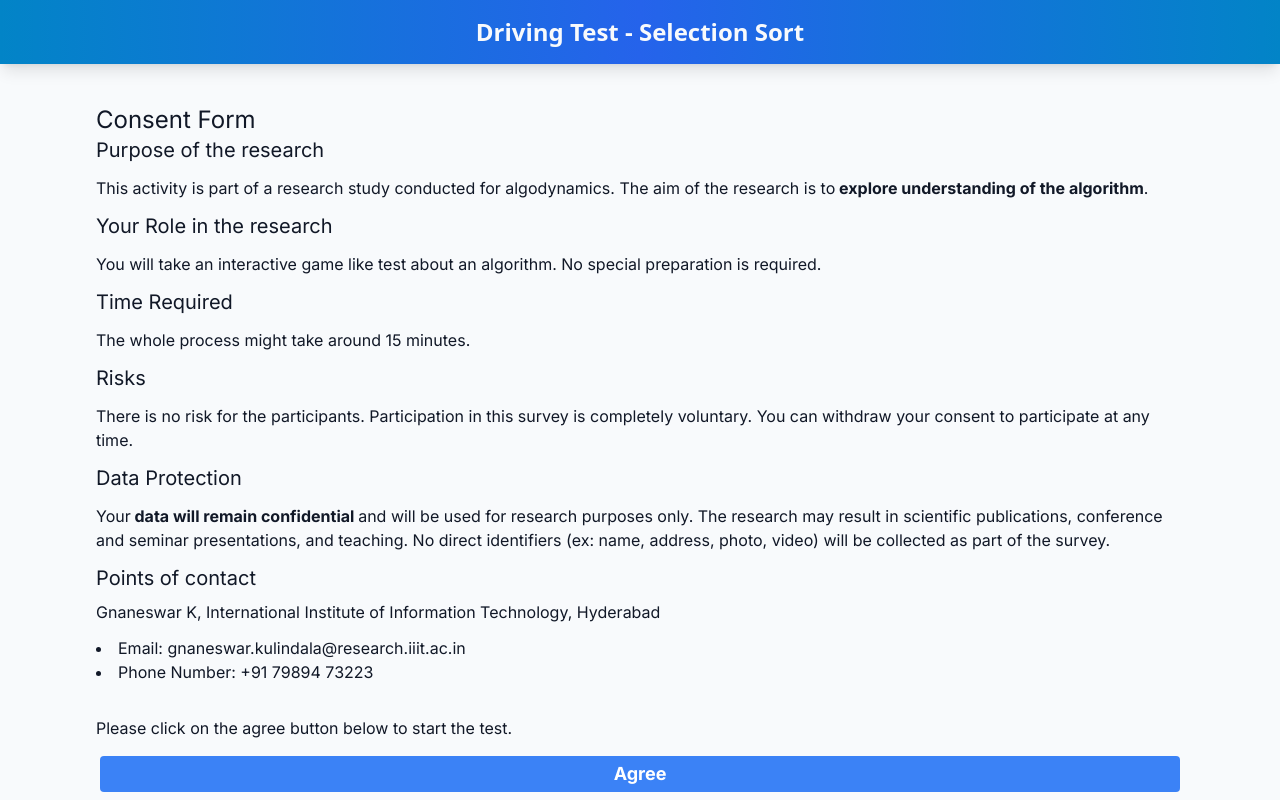
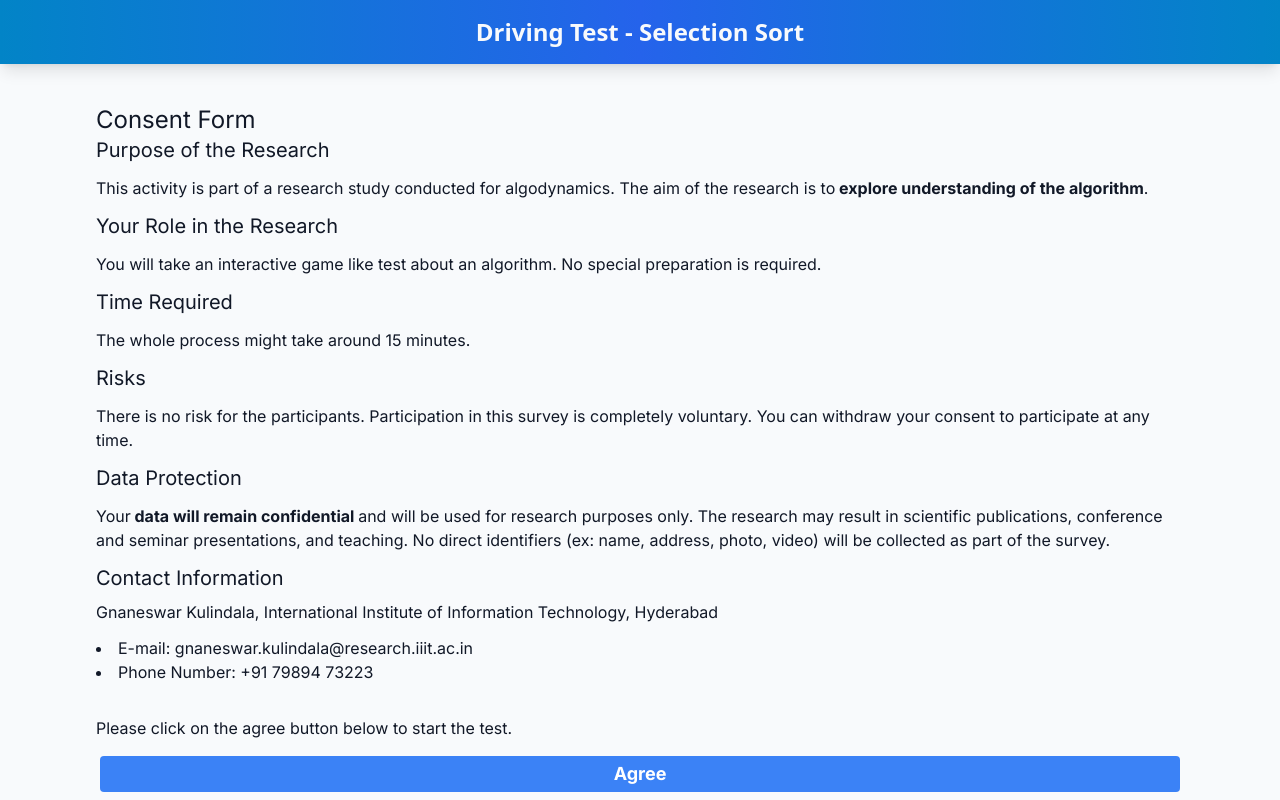
Before and after one commit to gnaneswar-k/selection-sort-dt, a Next.js app: page / in a window 1280 px wide. Built offline with nearby package versions, Linux system fonts and the light colour scheme.

Commit message:
Adjusted homepage and HTML span tag syntax.

```diff
--- a/app/experiment/error.tsx
+++ b/app/experiment/error.tsx
@@ -19,9 +19,9 @@ export default function Error({
 
   return (
     <div className={inter.className + " h-screen overflow-hidden flex flex-col bg-slate-50"}>
-      <div className={"px-4 font-sans text-l font-bold text-gray-950 col-span-4 justify-self-center"}>
+      <span className={"px-4 font-sans text-l font-bold text-gray-950 col-span-4 justify-self-center"}>
         Something went wrong while loading the experiment.
-      </div>
+      </span>
       <button
         type="button"
         className={"flex m-2 p-3 justify-center items-center rounded-md shadow-md bg-amber-300"}
--- a/app/experiment/instructions.tsx
+++ b/app/experiment/instructions.tsx
@@ -89,7 +89,7 @@ export default function Information() {
         <h1 className="text-center font-bold text-lg">Procedure</h1>
         <ol className="list-decimal ps-5">
           <li>Click on suitable control to simulate next step of selection sort algorithm.</li>
-          <li>You can do <em>Undo</em> and <em>Redo</em> actions or <em>Reset</em> the experiment by clicking on the respective buttons as per your need.</li>
+          <li>You can <em>Undo</em> and <em>Redo</em> actions or <em>Reset</em> the experiment by clicking on the respective buttons as per your need.</li>
           <li>Click on the <em>Submit Run</em> button when you are done.</li>
         </ol>
       </div>
--- a/app/experiment/page.tsx
+++ b/app/experiment/page.tsx
@@ -372,9 +372,9 @@ export default function Experiment() {
         id='headerBlock'
         className={'grid p-4 grid-cols-4 justify-around bg-gradient-to-r from-blue-600 from-25% to-sky-600  shadow-lg'}
       >
-        <div className={"px-4 font-sans text-2xl font-bold text-slate-50 col-span-3 justify-self-start"}>
+        <span className={"px-4 font-sans text-2xl font-bold text-slate-50 col-span-3 justify-self-start"}>
           Driving Test - Selection Sort
-        </div>
+        </span>
         <div className='col-span-1 flex justify-center items-center'>
           {/* Submit Button */}
           <button
@@ -403,7 +403,7 @@ export default function Experiment() {
                 + (type == Action.Submit ? "backdrop-blur-md" : "hidden")}
             >
               <div className="flex flex-col justify-center items-center align-middle bg-slate-50 text-lg w-1/3 h-1/3 shadow-lg p-2 rounded-md border-black border-2">
-                <div className="flex text-center">Comfirm Submission?</div>
+                <span className="flex text-center">Comfirm Submission?</span>
                 <div className="flex flex-row justify-between p-2">
                   <ActionButton
                     id="confirm"
--- a/app/page.tsx
+++ b/app/page.tsx
@@ -7,10 +7,10 @@ export const metadata: Metadata = {
   description: 'An Algodynamics Driving Test for selection sort',
 }
 
-const orgOfPOC = "International Institute of Information Technology, Hyderabad";
-const nameOfPOC = "Gnaneswar K";
-const emailOfPOC = "gnaneswar.kulindala@research.iiit.ac.in";
-const mobileOfPOC = "+91 79894 73223";
+const orgOfPOC: string = "International Institute of Information Technology, Hyderabad";
+const nameOfPOC: string = "Gnaneswar Kulindala";
+const emailOfPOC: string = "gnaneswar.kulindala@research.iiit.ac.in";
+const mobileOfPOC: string = "+91 79894 73223";
 
 export default function Home() {
   return (
@@ -26,13 +26,13 @@ export default function Home() {
       <div className="flex flex-grow justify-center items-start overflow-y-auto">
         <div className="container flex-grow flex flex-col justify-evenly p-10 text-gray-900 px-24">
           <h1 className="text-2xl">Consent Form </h1>
-          <h2 className="text-xl">Purpose of the research</h2>
+          <h2 className="text-xl">Purpose of the Research</h2>
           <p className="py-3">
             This activity is part of a research study conducted
             for algodynamics. The aim of the research is to
             <strong>&nbsp;explore understanding of the algorithm</strong>.
           </p>
-          <h2 className="text-xl">Your Role in the research</h2>
+          <h2 className="text-xl">Your Role in the Research</h2>
           <p className="py-3">
             You will take an interactive game like test about an algorithm. No
             special preparation is required.
@@ -53,13 +53,13 @@ export default function Home() {
             teaching. No direct identifiers (ex: name, address, photo, video) will
             be collected as part of the survey.
           </p>
-          {/* Update the point(s) of contact */}
-          <h2 className="text-xl">Points of contact</h2>
+          <h2 className="text-xl">Contact Information</h2>
           <ol className="py-2">
-            <li>{nameOfPOC}, {orgOfPOC}
+            <li>
+              <span>{nameOfPOC}</span>{(orgOfPOC !== "") && (<span>, {orgOfPOC}</span>)}
               <ol className="list-disc list-inside py-3">
-                <li>Email: {emailOfPOC}</li>
-                <li>Phone Number: {mobileOfPOC}</li>
+                {(emailOfPOC !== "") && (<li>E-mail: {emailOfPOC}</li>)}
+                {(mobileOfPOC !== "") && (<li>Phone Number: {mobileOfPOC}</li>)}
               </ol>
             </li>
           </ol>
```
